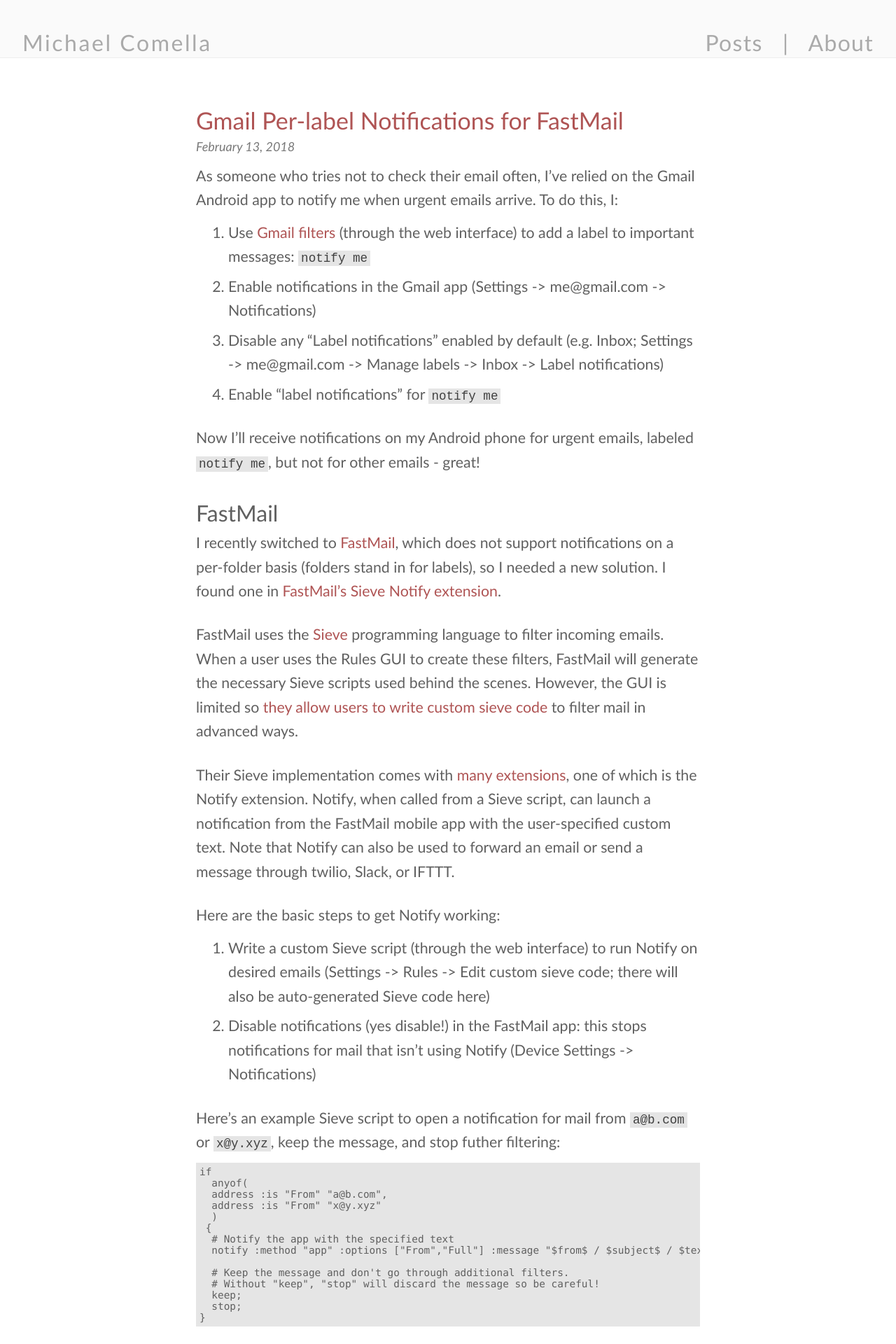
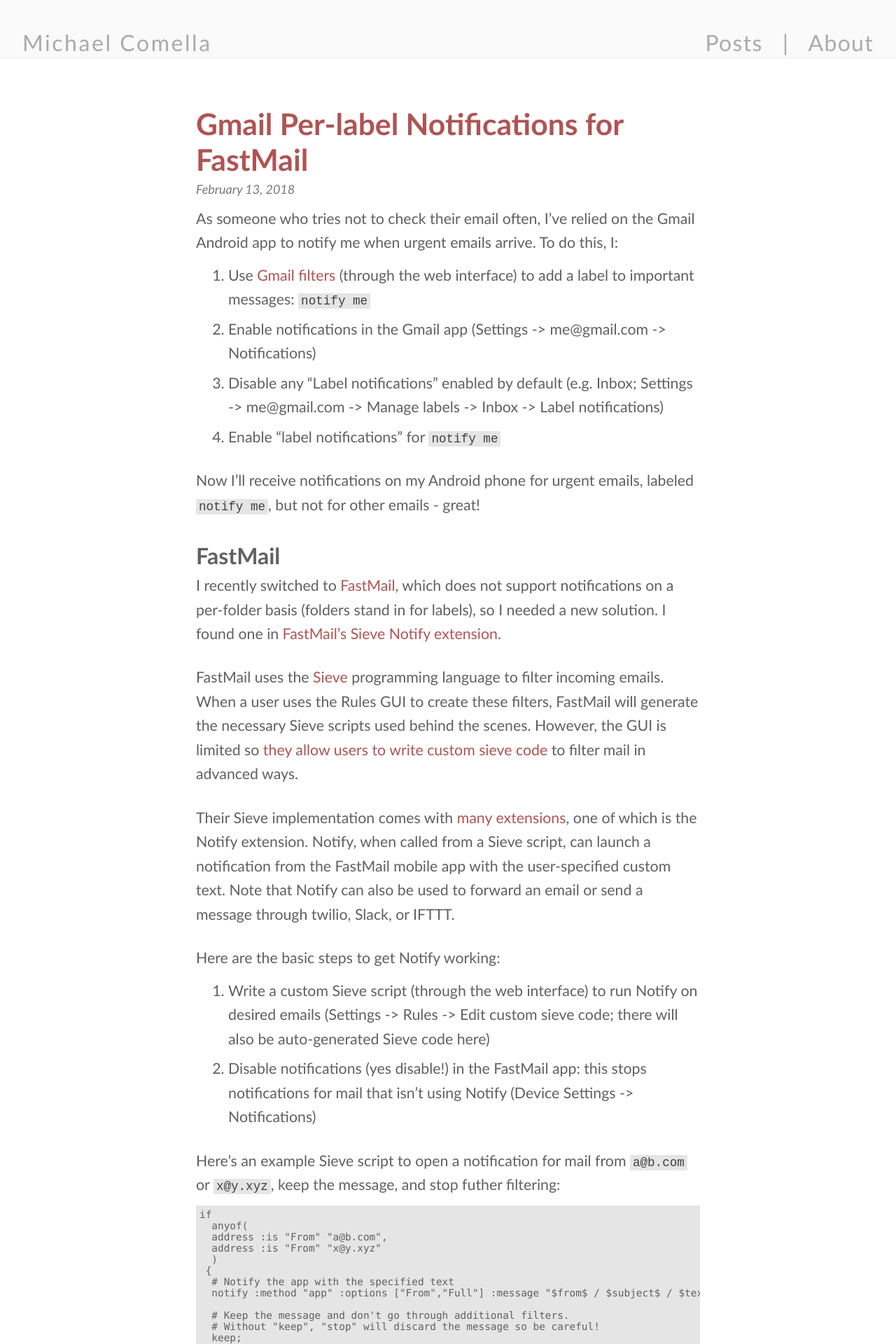
Before and after one commit to mcomella/mcomella.github.com, a Jekyll site: the page built from _posts/2018-02-13-gmail-per-label-notifications-for-fastmail.md, in a window 1280 px wide. Shown: the top 1920 px of the page at 70% size. Built offline with Jekyll 4.4.1, drawn with Linux system fonts in a browser that asks for light colours.

Commit message:
bold headers & remove clearfix.

```diff
--- a/_layouts/post.html
+++ b/_layouts/post.html
@@ -24,6 +24,5 @@
         </p>
         {% endif %}
     </div>
-    <div class="clearfix"></div>
 
 </article>
--- a/css/main.css
+++ b/css/main.css
@@ -160,23 +160,17 @@
     }
 }
 
-.clearfix {
-    clear: both; /* TODO: needed? */
-}
-
 .content {
-    /* TODO: width or max-width? */
     max-width: var(--content-width);
     margin: 0 auto;
 }
 
 h1 {
     color: var(--color-red);
-    font-size: 34px;
+    font-size: 2rem;
 }
 
 h1, h2, h3, h4, h5, h6 {
-    font-weight: normal;
     margin: 36px 0 6px 0;
 }
 
```
